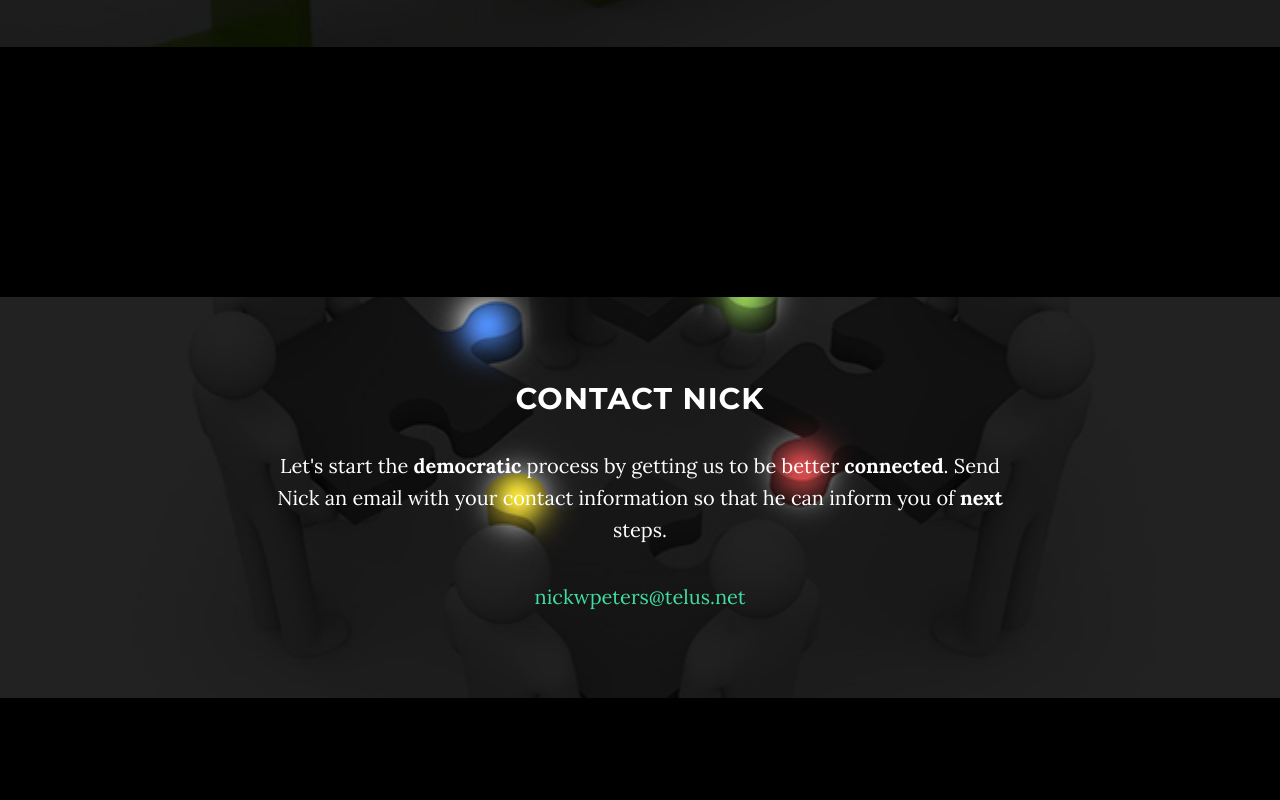
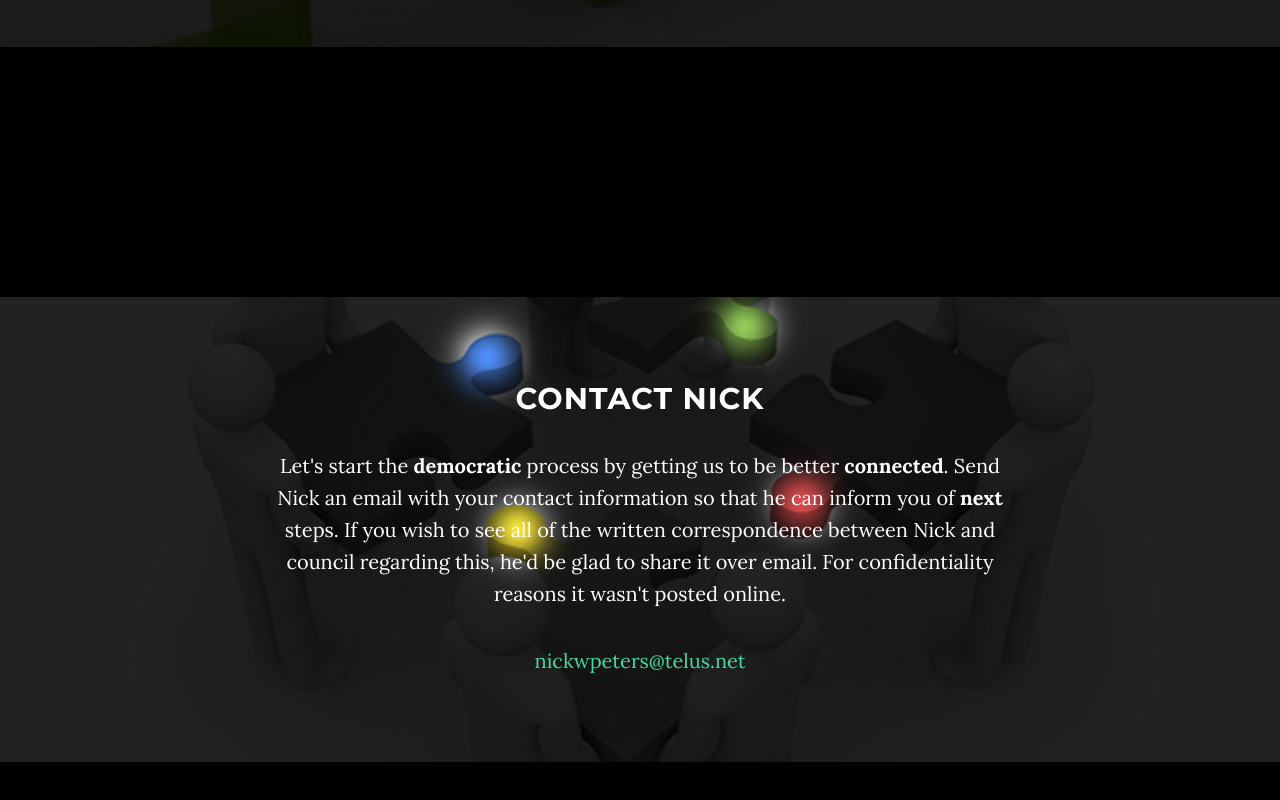
Before and after one commit to latcoin/cornerstone, a plain HTML site: page index.html in a window 1280 px wide. Shown: the part 2512-3312 px from the top of the page. Drawn offline with Linux system fonts and the light colour scheme; some packages are replaced by stand-ins of ours.

Commit message:
confidentiality

```diff
--- a/index.html
+++ b/index.html
@@ -123,7 +123,7 @@
                 <div class="col-lg-8 col-lg-offset-2">
                 <p>
                 <h2>Contact Nick</h2>
-                <p>Let's start the <strong>democratic</strong> process by getting us to be better <strong>connected</strong>. Send Nick an email with your contact information so that he can inform you of <strong>next</strong> steps.</p>
+                <p>Let's start the <strong>democratic</strong> process by getting us to be better <strong>connected</strong>. Send Nick an email with your contact information so that he can inform you of <strong>next</strong> steps. If you wish to see all of the written correspondence between Nick and council regarding this, he'd be glad to share it over email. For confidentiality reasons it wasn't posted online.</p>
                 <p><a href="mailto:nickwpeters@telus.net">nickwpeters@telus.net</a></p>
                 <p>
             	</div>
```
